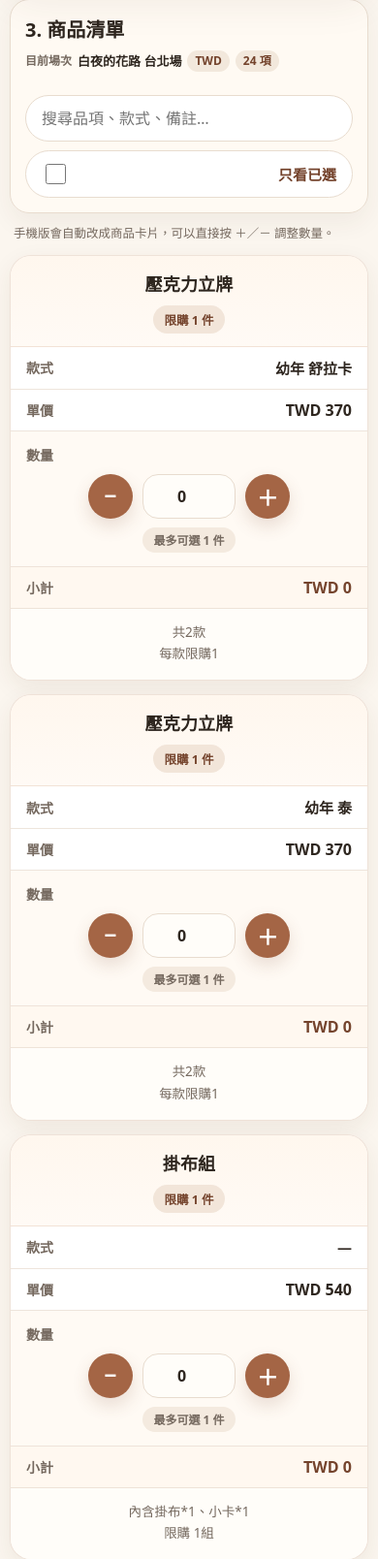
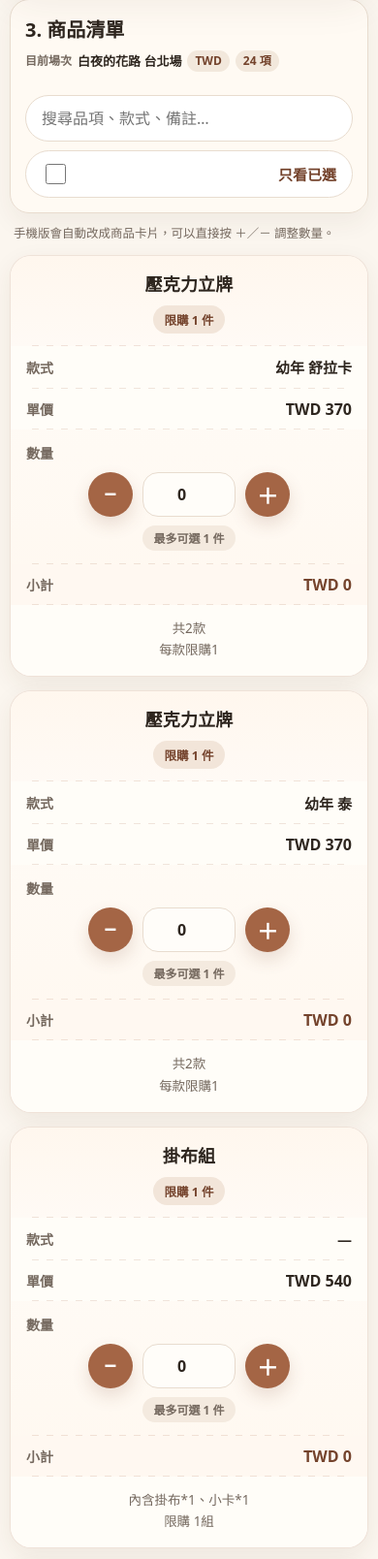
Before and after one commit to ying720/2026-lezhin-popup-cost-web, a Flask app: page / in a window 390 px wide. Shown: the part 2464-4072 px from the top of the page at 97% size. Run offline with Flask 3, Linux system fonts and the light colour scheme.

Commit message:
Soften mobile product separators

```diff
--- a/static/style.css
+++ b/static/style.css
@@ -1115,3 +1115,64 @@ td.note {
     display: none !important;
   }
 }
+
+/* Softer mobile product card separators */
+@media (max-width: 720px) {
+  tr.product-row {
+    overflow: hidden;
+  }
+
+  td.product-name-cell,
+  td {
+    border-bottom: 0 !important;
+  }
+
+  td.product-name-cell,
+  td:not(.product-name-cell) {
+    position: relative;
+  }
+
+  td.product-name-cell::after,
+  td[data-label="款式"]::after,
+  td.price::after,
+  td.qty-cell::after,
+  td.line-total::after {
+    content: "";
+    position: absolute;
+    left: 22px;
+    right: 22px;
+    bottom: 0;
+    height: 1px;
+    background-image: repeating-linear-gradient(
+      90deg,
+      rgba(164, 101, 69, 0.18) 0 7px,
+      transparent 7px 15px
+    );
+    opacity: 0.9;
+    pointer-events: none;
+  }
+
+  td[data-label="款式"],
+  td.price,
+  td.qty-cell,
+  td.line-total {
+    background: rgba(255, 253, 249, 0.86);
+  }
+
+  td.qty-cell {
+    background: linear-gradient(180deg, rgba(255, 250, 244, 0.9), rgba(255, 247, 238, 0.72));
+  }
+
+  td.line-total {
+    background: rgba(255, 248, 240, 0.78);
+  }
+
+  td.note {
+    border-top: 0 !important;
+    background: rgba(255, 253, 249, 0.9) !important;
+  }
+
+  td.note::after {
+    display: none !important;
+  }
+}
```
